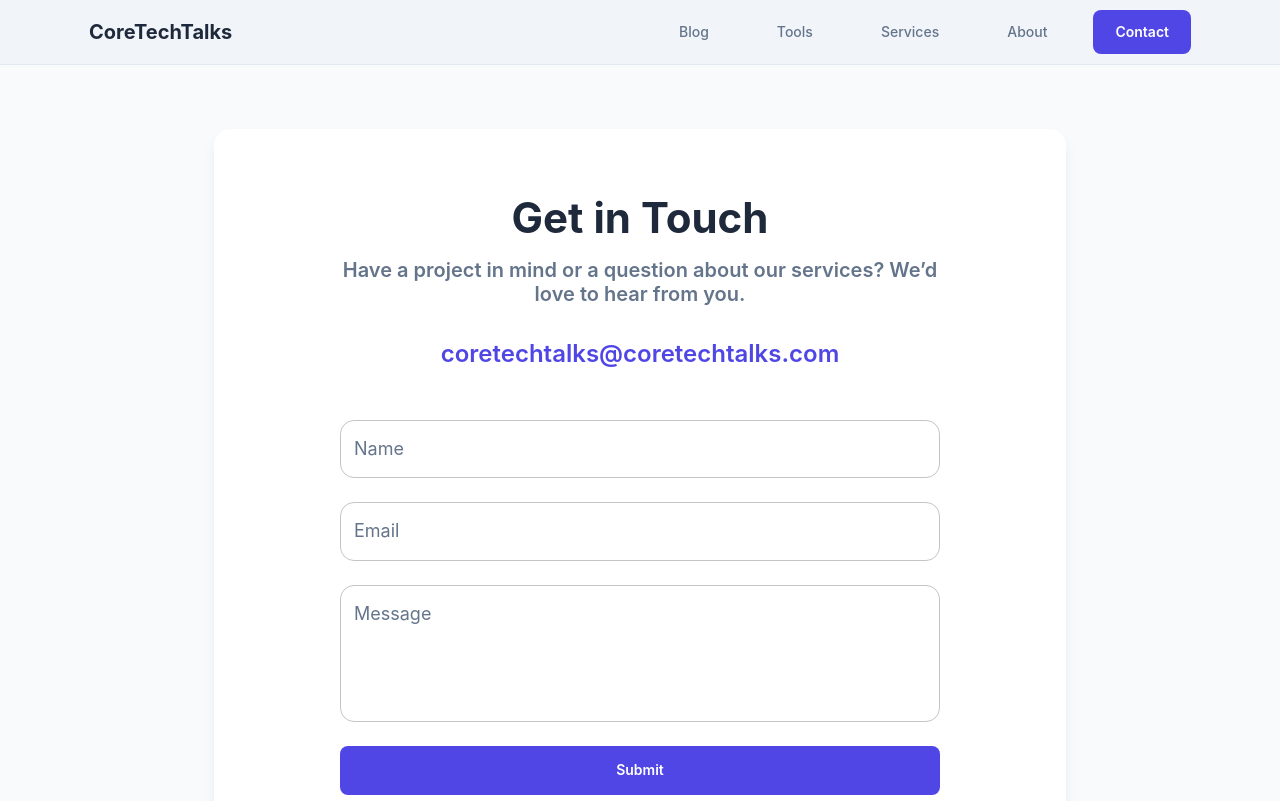
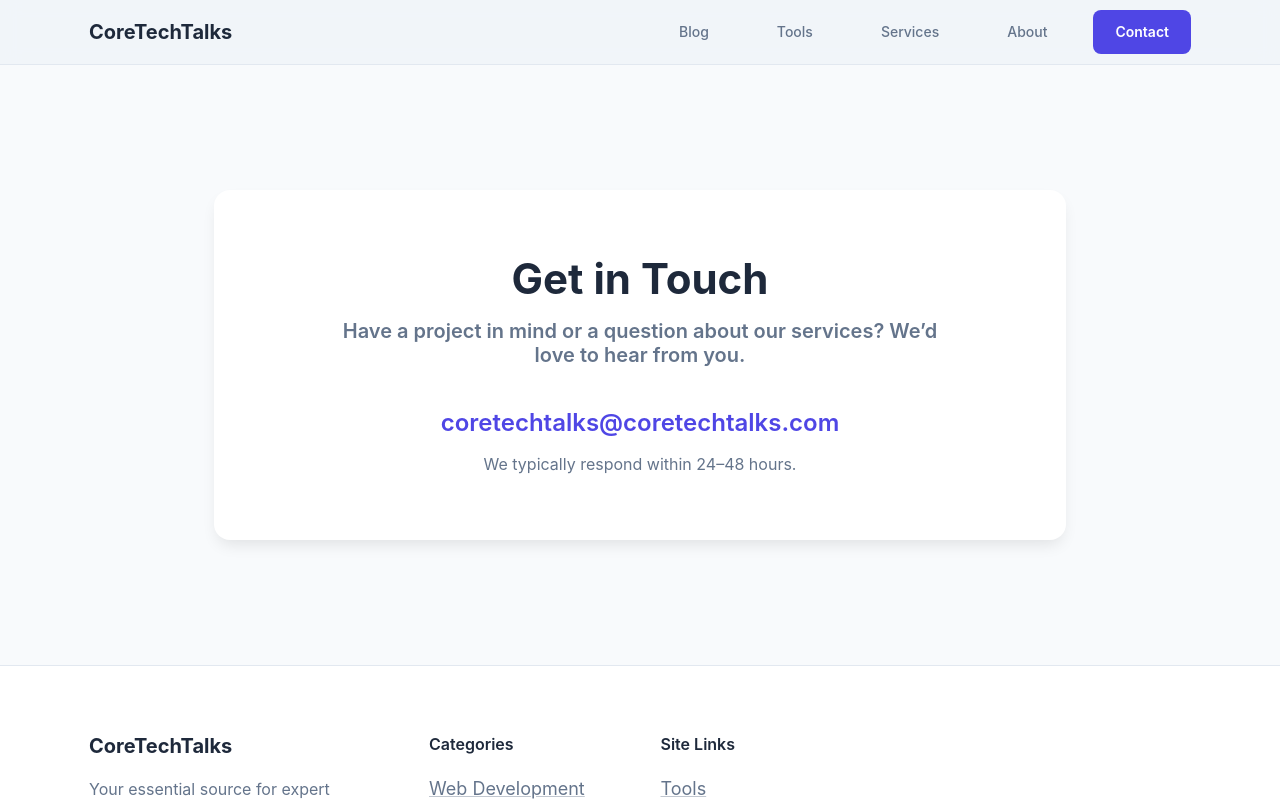
Before and after one commit to shirnim/CoreTechTalks, a React (Create React App) app in the folder coretechtalks/: page /contact in a window 1280 px wide. Shown: the top 801 px of the page. Built offline with nearby package versions, Linux system fonts and the light colour scheme.

Commit message:
Remove Form (Clean Version) in Contacts page

```diff
--- a/coretechtalks/src/pages/Contact.js
+++ b/coretechtalks/src/pages/Contact.js
@@ -1,5 +1,5 @@
 import React from 'react';
-import { Box, Typography, Container, Paper, TextField, Button, Link } from '@mui/material';
+import { Box, Typography, Container, Paper, Link } from '@mui/material';
 
 const Contact = () => {
   return (
@@ -31,12 +31,12 @@ const Contact = () => {
               fontSize: { xs: '18px', md: '20px' },
               maxWidth: '600px',
               mx: 'auto',
-              mb: 4
+              mb: 5
             }}
           >
             Have a project in mind or a question about our services? We’d love to hear from you.
           </Typography>
-          <Box sx={{ my: 4 }}>
+          <Box>
             <Link
               href="mailto:coretechtalks@coretechtalks.com"
               variant="h5"
@@ -51,20 +51,16 @@ const Contact = () => {
             >
               coretechtalks@coretechtalks.com
             </Link>
+            <Typography
+              variant="body2"
+              sx={{
+                color: 'text.secondary',
+                mt: 1.5,
+              }}
+            >
+              We typically respond within 24–48 hours.
+            </Typography>
           </Box>
-          <form noValidate autoComplete="off" style={{ maxWidth: '600px', margin: '0 auto' }}>
-            <TextField fullWidth label="Name" margin="normal" />
-            <TextField fullWidth label="Email" margin="normal" />
-            <TextField fullWidth label="Message" margin="normal" multiline rows={4} />
-            <Button
-              variant="contained"
-              color="primary"
-              fullWidth
-              sx={{ mt: 2, py: 1.5 }}
-            >
-              Submit
-            </Button>
-          </form>
         </Paper>
       </Container>
     </Box>
```
